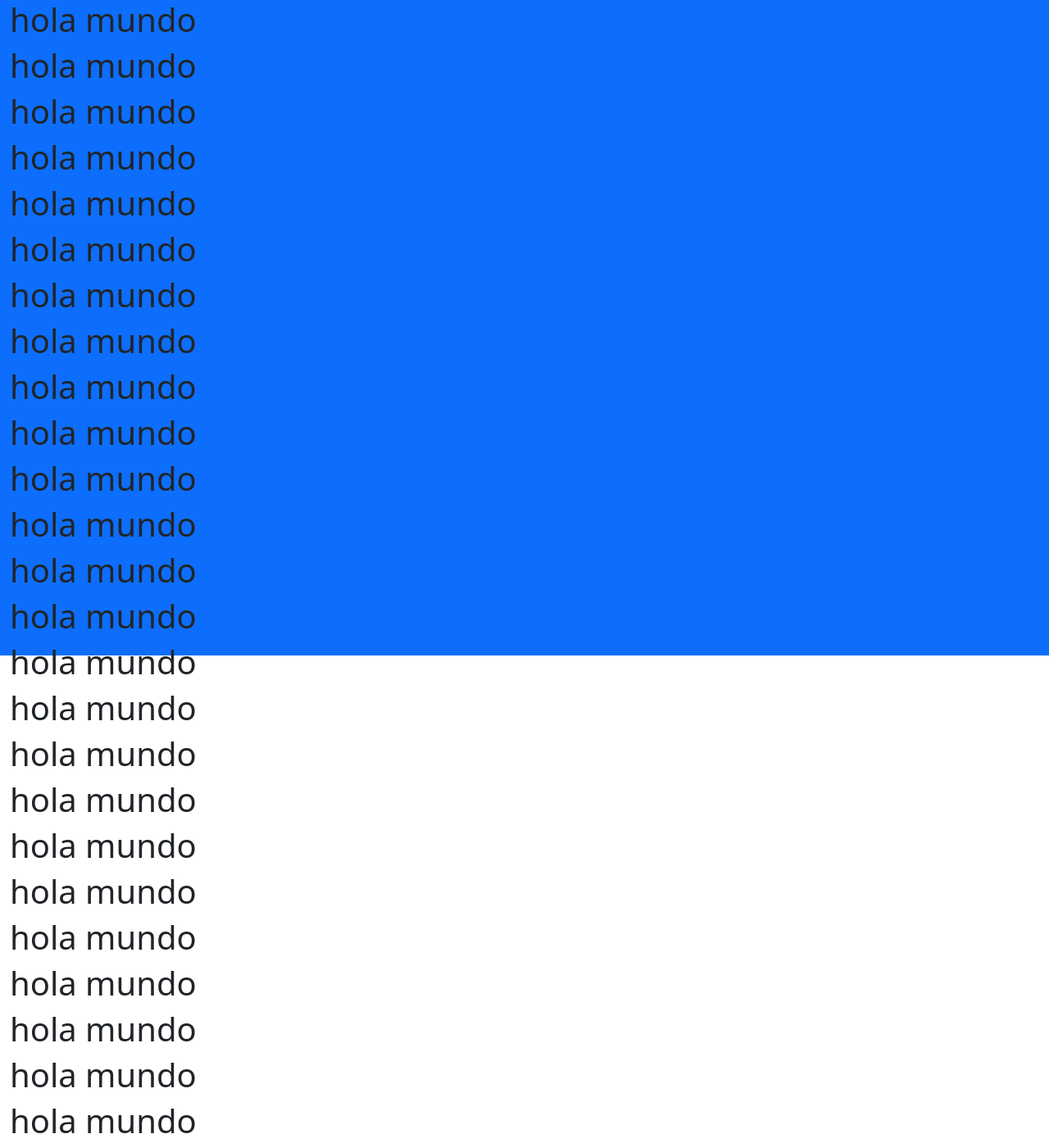
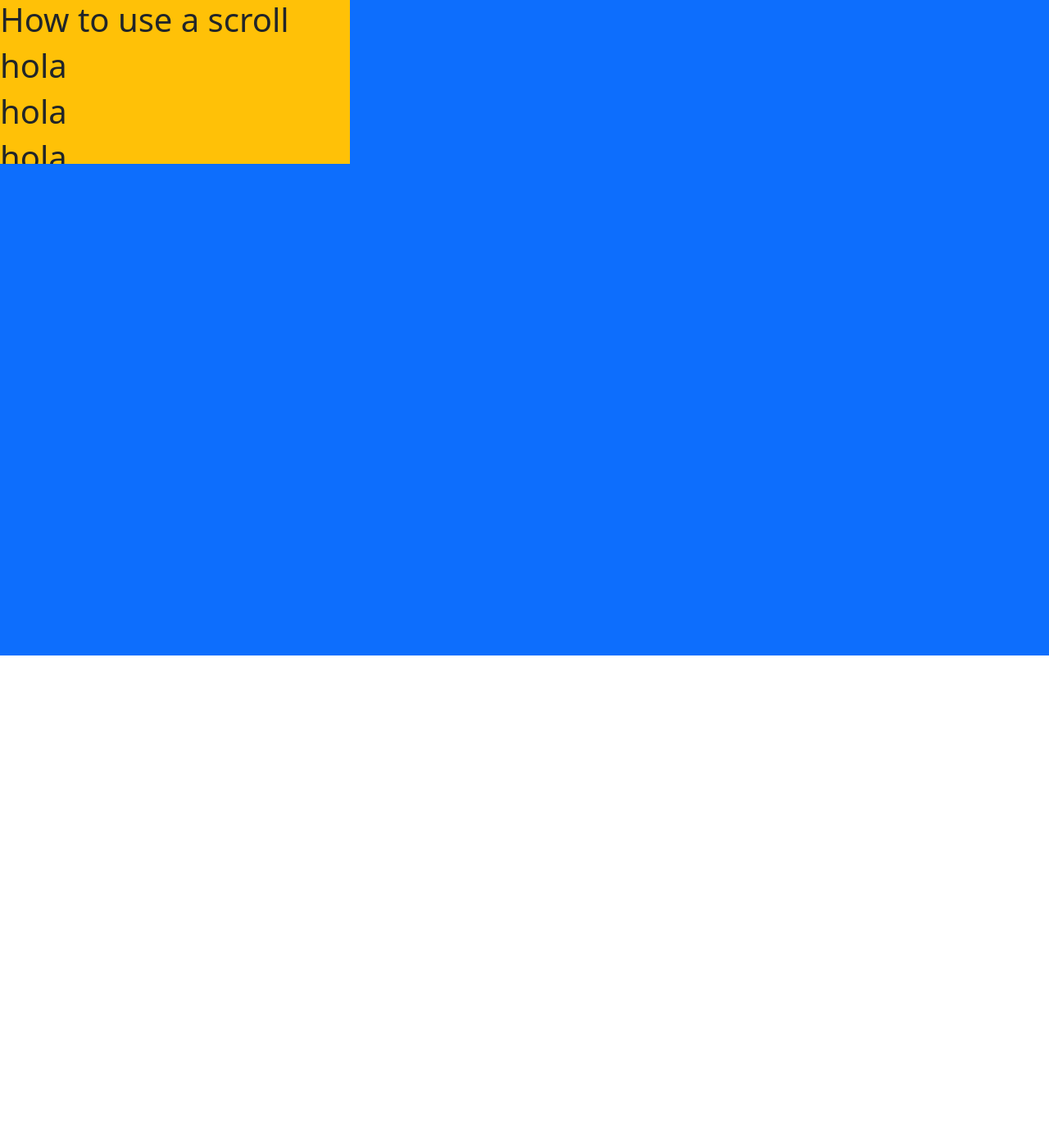
Before and after one commit to LauraCaa/experimental, a Next.js app: page /wh in a window 1280 px wide. Shown: the whole page at 82% size. After the commit the page ends 800 px from the top, so only its background shows below. Built offline with nearby package versions, Linux system fonts and the light colour scheme.

Commit message:
feat:New scroll down

```diff
--- a/src/components/size.js
+++ b/src/components/size.js
@@ -1,31 +1,15 @@
 export default function Size(){
     return(
-        <div className="container-fluid d-block vw-100 vh-100 bg-primary">
-            <h1>hola mundo</h1>
-            <h1>hola mundo</h1>
-            <h1>hola mundo</h1>
-            <h1>hola mundo</h1>
-            <h1>hola mundo</h1>
-            <h1>hola mundo</h1>
-            <h1>hola mundo</h1>
-            <h1>hola mundo</h1>
-            <h1>hola mundo</h1>
-            <h1>hola mundo</h1>
-            <h1>hola mundo</h1>
-            <h1>hola mundo</h1>
-            <h1>hola mundo</h1>
-            <h1>hola mundo</h1>
-            <h1>hola mundo</h1>
-            <h1>hola mundo</h1>
-            <h1>hola mundo</h1>
-            <h1>hola mundo</h1>
-            <h1>hola mundo</h1>
-            <h1>hola mundo</h1>
-            <h1>hola mundo</h1>
-            <h1>hola mundo</h1>
-            <h1>hola mundo</h1>
-            <h1>hola mundo</h1>
-            <h1>hola mundo</h1>
-        </div>
+        <div className="overflow-hidden vw-100 vh-100 bg-primary ">
+            <div className="col-4 bg-warning">
+                <div className="mx-auto overflow-auto" style={{ maxHeight: '200px' }}>
+                <h1>How to use a scroll</h1>
+                <h1>hola</h1>
+                <h1>hola</h1>
+                <h1>hola</h1>
+                <h1>hola</h1>
+                </div>
+            </div>
+         </div>
     )
 }
--- a/src/pages/wh.js
+++ b/src/pages/wh.js
@@ -1,5 +1,7 @@
 import Size from "@/components/size";
 import 'bootstrap/dist/css/bootstrap.min.css';
+import 'bootstrap/dist/css/bootstrap.min.css';
+
 
 export default function Wh(){
     return(
```
Also changed, not shown: src/assets/globals.css (line endings or trailing spaces).
